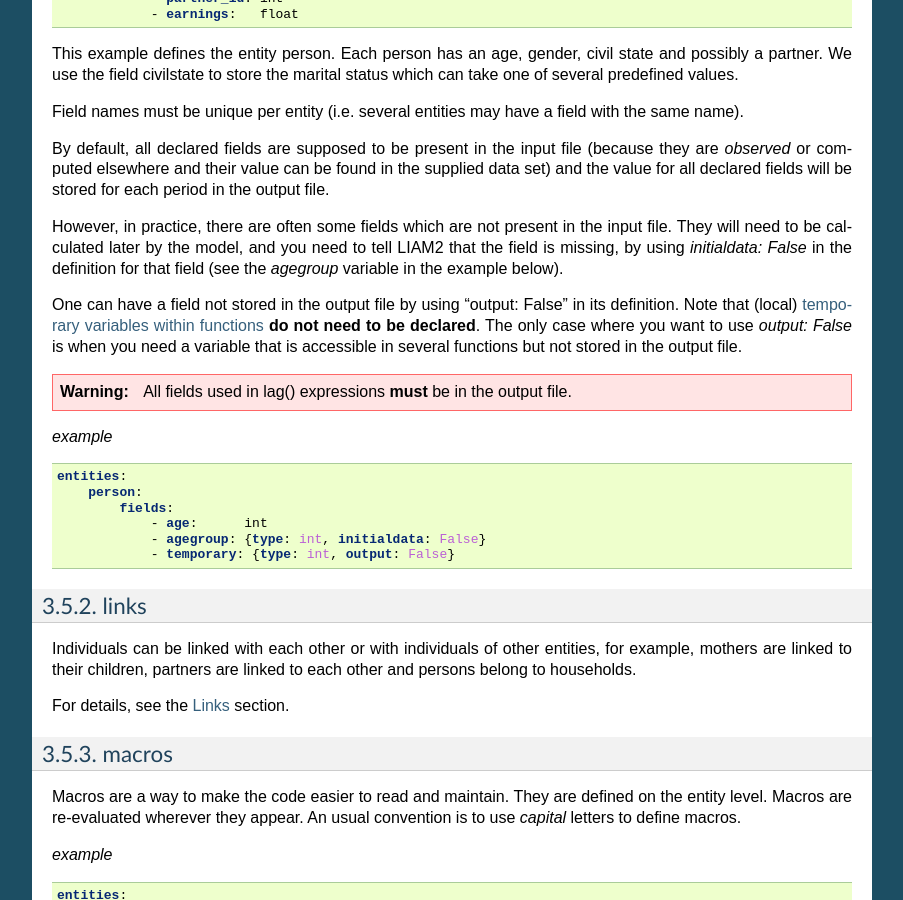
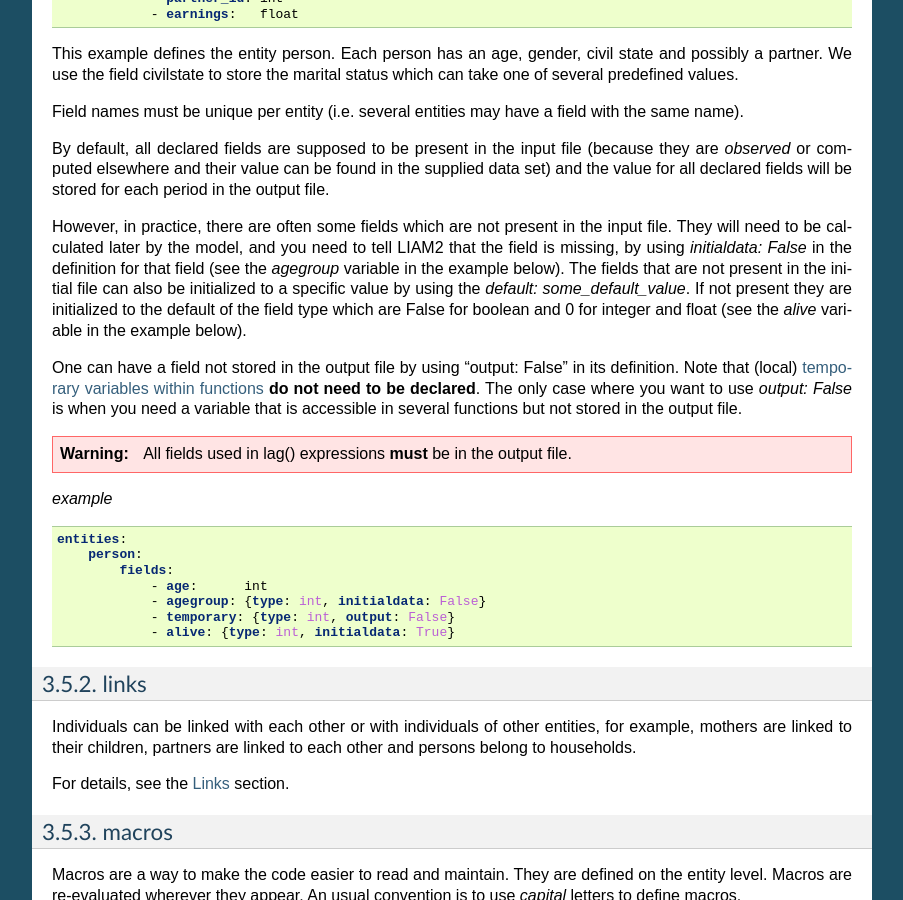
Before and after one commit to liam2/liam2, a Sphinx documentation site: the page built from doc/usersguide/source/model.rst, in a window 1280 px wide and 900 px high, scrolled down 3119 px. Shown: the whole window, without its empty margins (198-1101 px from the left). Built offline with Sphinx 7.4.7, drawn with Linux system fonts in a browser that asks for light colours.

Commit message:
Fix defalut_values default value Add changelog and documentation

```diff
--- /dev/null
+++ b/doc/usersguide/source/changes/version_0_10_5.rst.inc
@@ -0,0 +1,4 @@
+New features
+------------
+
+* A default value can be assigned to fields that are not present in the initial data.
--- a/doc/usersguide/source/model.rst
+++ b/doc/usersguide/source/model.rst
@@ -219,6 +219,10 @@
 input file. They will need to be calculated later by the model, and you need to
 tell LIAM2 that the field is missing, by using `initialdata: False` in the
 definition for that field (see the *agegroup* variable in the example below).
+The fields that are not present in the initial file can also be initialized to
+a specific value by using the `default: some_default_value`. If not present they
+are initialized to the default of the field type which are False for boolean and
+0 for integer and float (see the *alive* variable in the example below).
 
 .. _fields_output:
 
@@ -239,7 +243,7 @@
                 - age:      int
                 - agegroup: {type: int, initialdata: False}
                 - temporary: {type: int, output: False}
-
+                - alive: {type: int, initialdata: True}
 
 links
 -----
```
Also changed, not shown: doc/usersguide/source/changes/version_0_10_4.rst.inc (line endings or trailing spaces), 2 other files.
